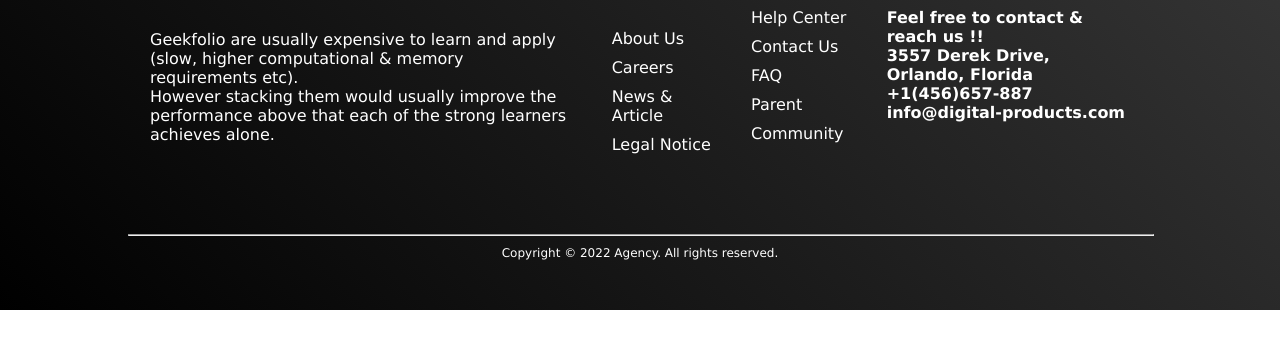
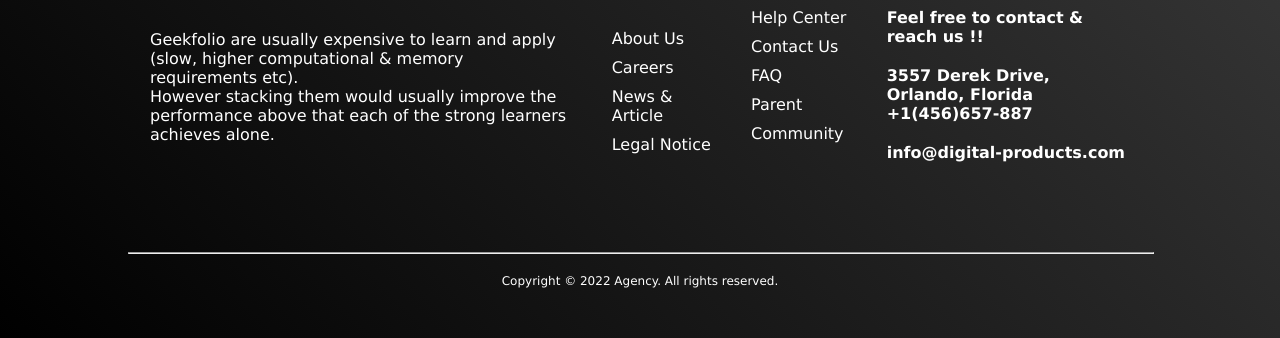
Before and after one commit to engsabbir/digital-product, a plain HTML site: page index.html in a window 1280 px wide. Shown: the part 2080-2418 px from the top of the page. Before the commit the page ends 2390 px from the top, so only its background shows below. Drawn offline with Linux system fonts and the light colour scheme.

Commit message:
Contact Information update

```diff
--- a/style.css
+++ b/style.css
@@ -190,6 +190,9 @@ body{
 .link li:hover{
     color: #F7CD2E;
 }
+.link h4{
+    margin: 20px 0px;
+}
 .footer-info{
     margin-top: 2rem;
 }
@@ -208,4 +211,5 @@ body{
 }
 .footer-text p{
     font-size: 12px;
+    margin-top: 20px;
 }
```
Also changed, not shown: index.html (+0 -1 lines).
